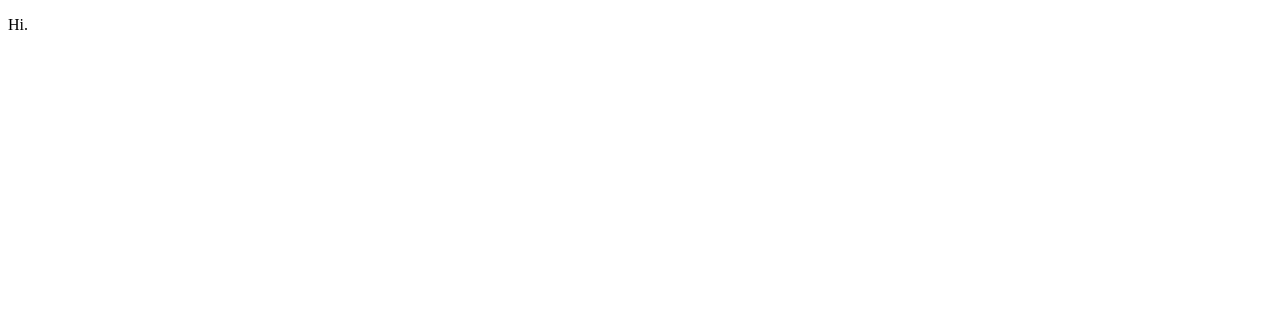
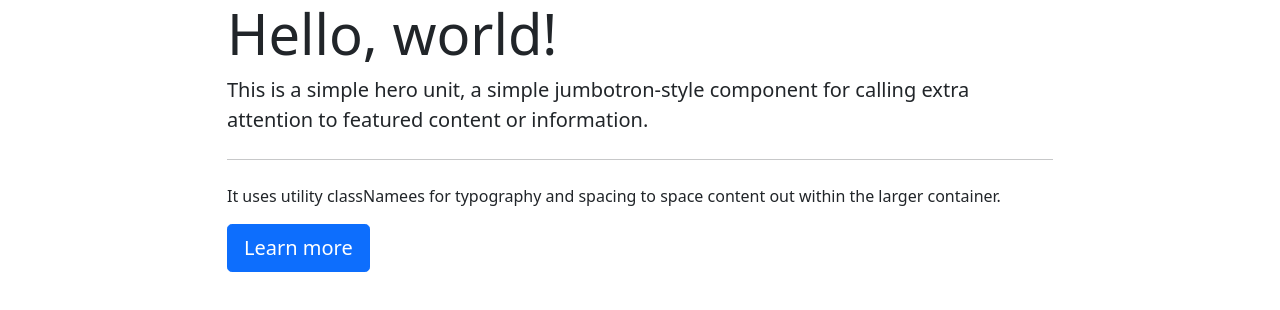
Before and after one commit to Samk13/react-redux-webpack, a React app: page / in a window 1280 px wide. Shown: the top 310 px of the page. Built offline with nearby package versions, Linux system fonts and the light colour scheme.

Commit message:
implement css and basic routing

```diff
--- /dev/null
+++ b/src/components/App.js
@@ -0,0 +1,12 @@
+import React from "react"
+import { Route } from "react-router-dom"
+import HomePage from "./home/HomePage"
+import AboutPage from "./about/AboutPage"
+
+const App = () => (
+  <div className="container-fluid">
+    <Route exact path="/" component={HomePage} />
+    <Route path="/about" component={AboutPage} />
+  </div>
+)
+export default App
--- a/src/components/Hi.js
+++ /dev/null
@@ -1,5 +0,0 @@
-import React from "react"
-
-export default function HiComponent() {
-  return <p>Hi.</p>
-}
--- /dev/null
+++ b/src/components/about/AboutPage.js
@@ -0,0 +1,13 @@
+import React from "react"
+import { Link } from "react-router-dom"
+
+const AboutPage = () => (
+  <div className="jumbotron">
+    <h2>About</h2>
+    <p>This app user react redux react router and other libraries</p>
+    <Link to="/" className="btn btn-primary btn-lg">
+      Home
+    </Link>
+  </div>
+)
+export default AboutPage
--- /dev/null
+++ b/src/components/home/HomePage.js
@@ -0,0 +1,23 @@
+import React from "react"
+import { Link } from "react-router-dom"
+
+const HomePage = () => (
+  <div className="jumbotron">
+    <h1 className="display-4">Hello, world!</h1>
+    <p className="lead">
+      This is a simple hero unit, a simple jumbotron-style component for calling
+      extra attention to featured content or information.
+    </p>
+    <hr className="my-4" />
+    <p>
+      It uses utility classNamees for typography and spacing to space content
+      out within the larger container.
+    </p>
+    <p className="lead">
+      <Link to="/about" className="btn btn-primary btn-lg">
+        Learn more
+      </Link>
+    </p>
+  </div>
+)
+export default HomePage
--- /dev/null
+++ b/src/index.css
@@ -0,0 +1,8 @@
+#app {
+  max-width: 850px;
+  margin: 0 auto;
+}
+
+nav {
+  padding: 20px 0 20px 0;
+}
--- a/src/index.js
+++ b/src/index.js
@@ -1,5 +1,14 @@
 import React from "react"
 import { render } from "react-dom"
-import HiComponent from "./components/Hi"
+import { BrowserRouter as Router } from "react-router-dom"
+import "bootstrap/dist/css/bootstrap.min.css"
+import "./index.css"
+import App from "./components/App"
 
-render(<HiComponent />, document.getElementById("app"))
+const AppEntry = () => (
+  <Router>
+    <App />
+  </Router>
+)
+
+render(<AppEntry />, document.getElementById("app"))
```
